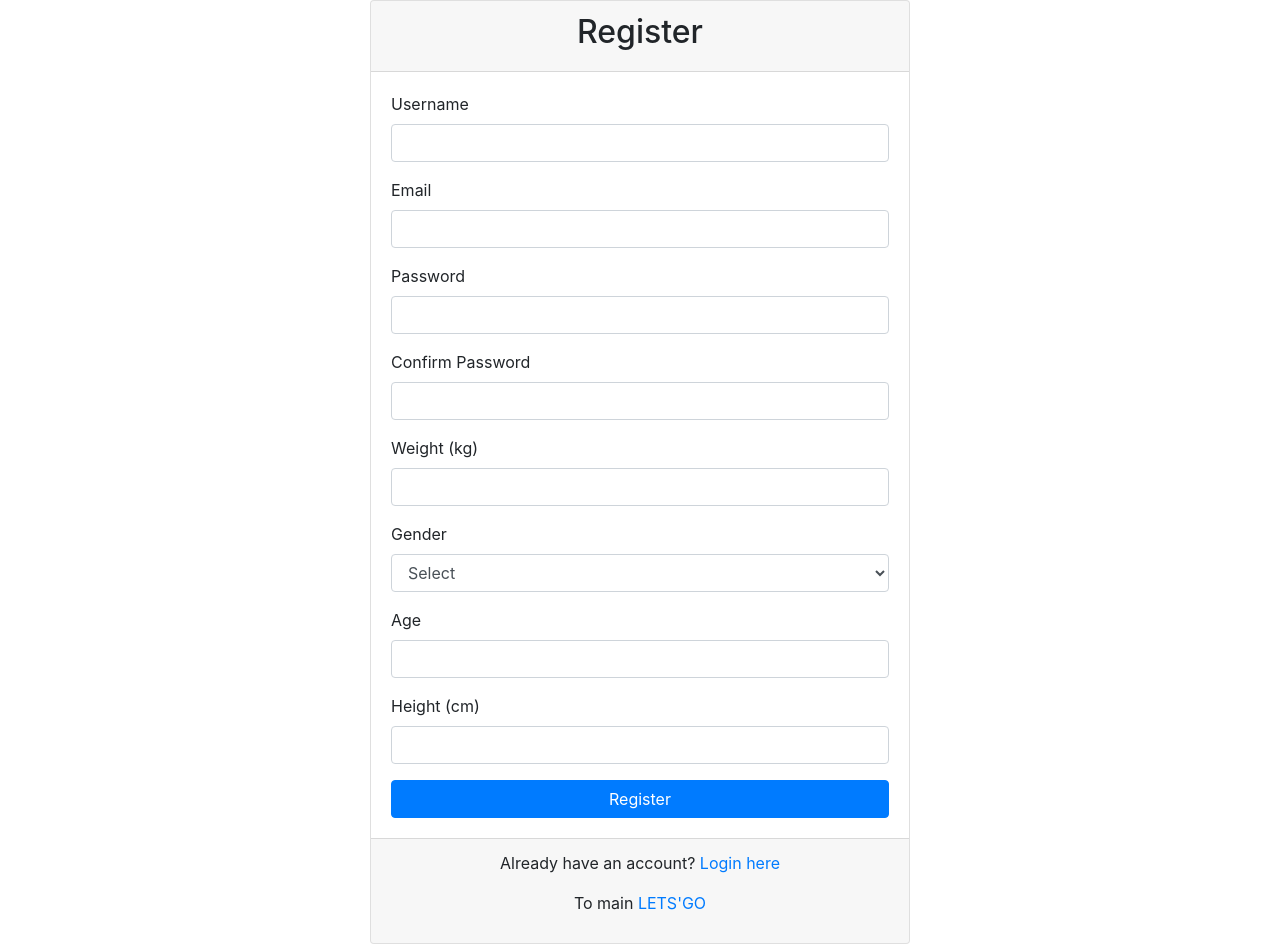
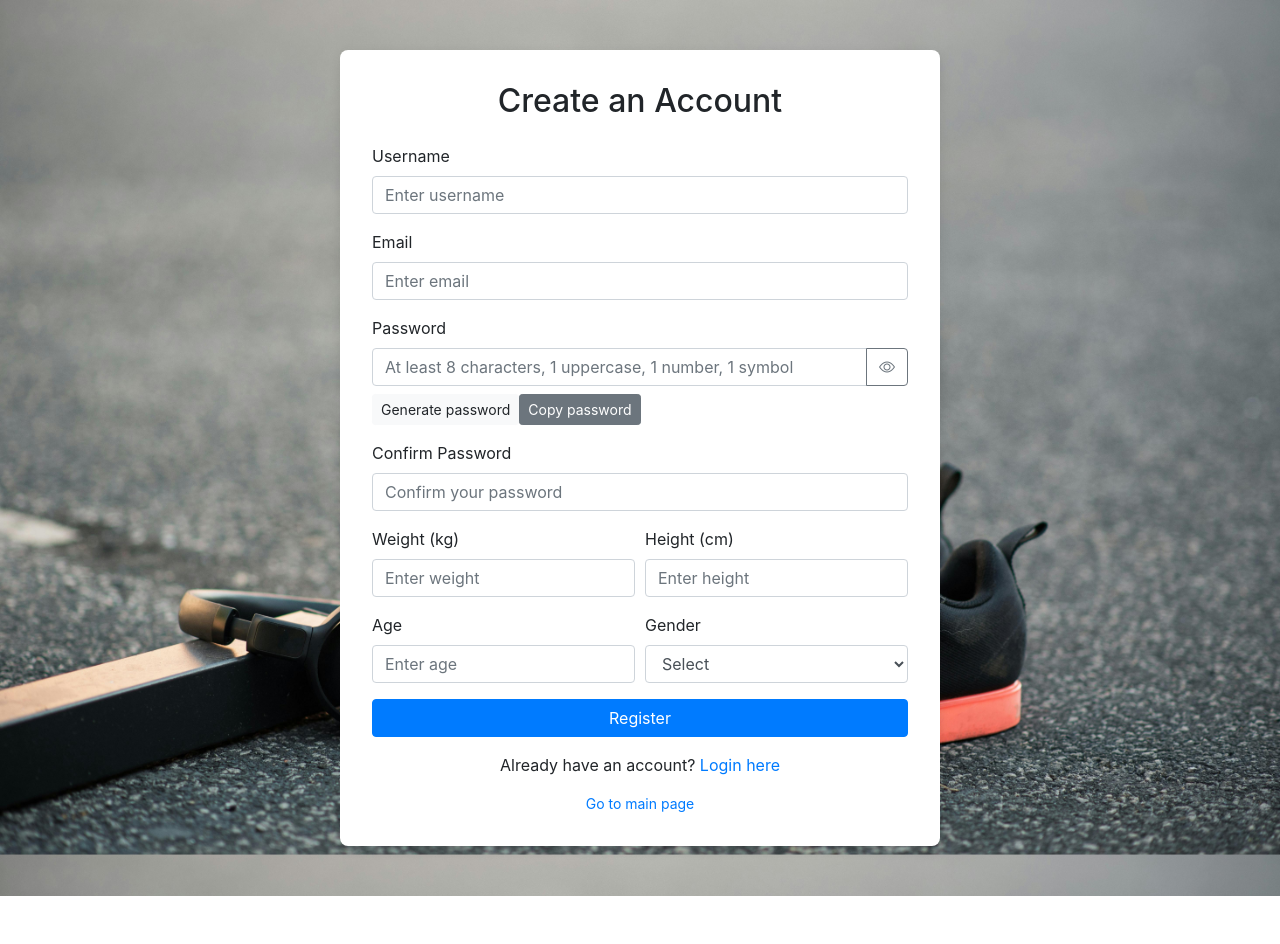
Before and after one commit to 22DP1JBubi/Gym-Bridges-2025, a PHP site: page /register.php in a window 1280 px wide. After the commit the page ends 896 px from the top, so only its background shows below. Run offline with PHP 8.4, Linux system fonts and the light colour scheme.

Commit message:
some log and reg fixes

```diff
--- a/register.php
+++ b/register.php
@@ -1,199 +1,181 @@
-<?php
-session_start();
-$conn = new mysqli('localhost', 'root', '', 'gymbridges');
-if ($conn->connect_error) {
-    die("Connection failed: " . $conn->connect_error);
+<?php session_start(); ?>
+<!DOCTYPE html>
+<html lang="en">
+<head>
+  <meta charset="UTF-8">
+  <title>Register</title>
+  <meta name="viewport" content="width=device-width, initial-scale=1.0">
+  <link href="https://stackpath.bootstrapcdn.com/bootstrap/4.5.2/css/bootstrap.min.css" rel="stylesheet">
+  <link href="https://cdn.jsdelivr.net/npm/bootstrap-icons@1.10.5/font/bootstrap-icons.css" rel="stylesheet">
+  <style>
+    body {
+      background-color: #f8f9fa;
+      padding-top: 50px;
+      padding-bottom: 50px;
+      background: url("images/background.jpg") no-repeat center center fixed;
+      background-size: cover;
     }
+    .register-container {
+      background-color: white;
+      padding: 2rem;
+      border-radius: 8px;
+      box-shadow: 0 4px 12px rgba(0, 0, 0, 0.1);
+      max-width: 600px;
+      margin: auto;
+    }
+    .form-text.text-danger {
+      display: none;
+    }
+    .main-link {
+            text-align: center;
+            margin-top: 10px;
+            font-size: 14px;
 
-$message = '';
-$message_type = '';
+        }
+  </style>
+</head>
+<body>
 
-if ($_SERVER["REQUEST_METHOD"] == "POST") {
-    $username = trim($_POST['username']);
-    $email = trim($_POST['email']);
-    $password = trim($_POST['password']);
-    $confirm_password = trim($_POST['confirm_password']);
-    $weight = trim($_POST['weight']);
-    $gender = trim($_POST['gender']);
-    $age = trim($_POST['age']);
-    $height = trim($_POST['height']);
+<div class="register-container">
+  <h2 class="text-center mb-4">Create an Account</h2>
 
-    // Валидация
-    $errors = [];
+  <?php if (isset($_SESSION['error'])): ?>
+    <div class="alert alert-danger"><?php echo $_SESSION['error']; unset($_SESSION['error']); ?></div>
+  <?php endif; ?>
+  <?php if (isset($_SESSION['success'])): ?>
+    <div class="alert alert-success"><?php echo $_SESSION['success']; unset($_SESSION['success']); ?></div>
+  <?php endif; ?>
 
-    // Проверка пустых строк
-    if (empty($username)) $errors[] = "Username is required.";
-    if (empty($email)) $errors[] = "Email is required.";
-    if (empty($password)) $errors[] = "Password is required.";
-    if (empty($confirm_password)) $errors[] = "Please confirm your password.";
-    if (empty($weight)) $errors[] = "Weight is required.";
-    if (empty($gender)) $errors[] = "Gender is required.";
-    if (empty($age)) $errors[] = "Age is required.";
-    if (empty($height)) $errors[] = "Height is required.";
+  <form method="POST" action="register_process.php" onsubmit="return validateForm()">
+    <div class="form-group">
+      <label>Username</label>
+      <input type="text" class="form-control" id="username" name="username" placeholder="Enter username">
+      <small id="username-error" class="form-text text-danger">Invalid username</small>
+    </div>
 
-    // Проверка на совпадение паролей
-    if ($password !== $confirm_password) $errors[] = "Passwords do not match.";
+    <div class="form-group">
+      <label>Email</label>
+      <input type="email" class="form-control" id="email" name="email" placeholder="Enter email">
+      <small id="email-error" class="form-text text-danger">Invalid email</small>
+    </div>
 
-    // Проверка формата email
-    if (!filter_var($email, FILTER_VALIDATE_EMAIL)) $errors[] = "Invalid email format.";
+    <div class="form-group">
+      <label>Password</label>
+      <div class="input-group">
+        <input type="password" class="form-control" id="password" name="password" placeholder="At least 8 characters, 1 uppercase, 1 number, 1 symbol">
+        <div class="input-group-append">
+          <button class="btn btn-outline-secondary" type="button" id="toggle-password">
+            <i class="bi bi-eye" id="password-icon"></i>
+          </button>
+        </div>
+      </div>
+      <div class="mt-2 d-flex gap-2">
+        <button type="button" class="btn btn-sm btn-light" id="generate-password">Generate password</button>
+        <button type="button" class="btn btn-sm btn-secondary" id="copy-password">Copy password</button>
+      </div>
+      <small id="password-error" class="form-text text-danger">Password must contain uppercase, number and symbol</small>
+    </div>
 
-    // Валидация чисел и диапазонов
-    if (!is_numeric($weight) || $weight < 5 || $weight > 250) $errors[] = "Weight must be a number between 5 and 250 kg.";
-    if (!is_numeric($age) || $age < 0 || $age > 120) $errors[] = "Age must be a number between 0 and 120.";
-    if (!is_numeric($height) || $height < 30 || $height > 250) $errors[] = "Height must be a number between 30 and 250 cm.";
+    <div class="form-group">
+      <label>Confirm Password</label>
+      <input type="password" class="form-control" id="confirm_password" name="confirm_password" placeholder="Confirm your password">
+      <small id="confirm-password-error" class="form-text text-danger">Passwords do not match</small>
+    </div>
 
-    // Проверка уникальности пользователя по email и никнейму
-    $user_check_query = "SELECT * FROM users WHERE email = '$email' OR username = '$username' LIMIT 1";
-    $result = $conn->query($user_check_query);
-    if ($result->num_rows > 0) {
-        $user = $result->fetch_assoc();
-        if ($user['email'] === $email) {
-            $errors[] = "Email is already registered.";
-        }
-        if ($user['username'] === $username) {
-            $errors[] = "Username is already taken.";
-        }
-    }
+    <div class="form-row">
+      <div class="form-group col-md-6">
+        <label>Weight (kg)</label>
+        <input type="number" step="0.1" class="form-control" id="weight" name="weight" placeholder="Enter weight">
+        <small id="weight-error" class="form-text text-danger">Enter weight between 5–250</small>
+      </div>
+      <div class="form-group col-md-6">
+        <label>Height (cm)</label>
+        <input type="number" step="0.1" class="form-control" id="height" name="height" placeholder="Enter height">
+        <small id="height-error" class="form-text text-danger">Height must be 30–250</small>
+      </div>
+    </div>
 
-    // Проверка на наличие ошибок
-    if (empty($errors)) {
-        $password_hash = password_hash($password, PASSWORD_DEFAULT);
-        $registrationDate = date('Y-m-d');
+    <div class="form-row">
+      <div class="form-group col-md-6">
+        <label>Age</label>
+        <input type="number" class="form-control" id="age" name="age" placeholder="Enter age">
+        <small id="age-error" class="form-text text-danger">Age must be 1–120</small>
+      </div>
+      <div class="form-group col-md-6">
+        <label>Gender</label>
+        <select class="form-control" id="gender" name="gender">
+          <option value="">Select</option>
+          <option>Male</option>
+          <option>Female</option>
+          <option>Other</option>
+        </select>
+        <small id="gender-error" class="form-text text-danger">Please select gender</small>
+      </div>
+    </div>
 
-        $sql = "INSERT INTO users (username, email, password, weight, gender, age, height, registrationDate)
-                VALUES ('$username', '$email', '$password_hash', '$weight', '$gender', '$age', '$height', '$registrationDate')";
+    <button type="submit" class="btn btn-primary btn-block">Register</button>
+  </form>
 
-        if ($conn->query($sql) === TRUE) {
-            $message = "Registration successful";
-            $message_type = "success";
-            header("Location: login.php");
-            exit();
-        } else {
-            $message = "Error: " . $conn->error;
-            $message_type = "danger";
-        }
-    } else {
-        $message = implode("<br>", $errors);
-        $message_type = "danger";
-    }
-}
+  <p class="text-center mt-3">Already have an account? <a href="login.php">Login here</a></p>
+  <div class="main-link">
+      <a href="index.html">Go to main page</a>
+    </div>
+</div>
 
-$conn->close();
-?>
-<!DOCTYPE html>
-<html>
-<head>
-    <title>Registration</title>
-    <link href="https://maxcdn.bootstrapcdn.com/bootstrap/4.5.2/css/bootstrap.min.css" rel="stylesheet">
-    <link href="custom.css" rel="stylesheet">
 <script>
+  document.getElementById('toggle-password').addEventListener('click', function () {
+    const pw = document.getElementById('password');
+    const icon = document.getElementById('password-icon');
+    pw.type = pw.type === 'password' ? 'text' : 'password';
+    icon.classList.toggle('bi-eye');
+    icon.classList.toggle('bi-eye-slash');
+  });
+
+  document.getElementById('generate-password').addEventListener('click', function () {
+    fetch('password_generator.php', { method: 'POST' })
+      .then(res => res.text())
+      .then(password => {
+        document.getElementById('password').value = password;
+        document.getElementById('confirm_password').value = '';
+      });
+  });
+
+  document.getElementById('copy-password').addEventListener('click', function () {
+    const passwordField = document.getElementById('password');
+    passwordField.select();
+    passwordField.setSelectionRange(0, 99999); // for mobile
+    navigator.clipboard.writeText(passwordField.value)
+      .then(() => console.log('Password copied'))
+      .catch(err => console.error('Copy failed', err));
+  });
+
   function validateForm() {
-            var username = document.getElementById("username").value.trim();
-            var email = document.getElementById("email").value.trim();
-            var password = document.getElementById("password").value.trim();
-            var confirm_password = document.getElementById("confirm_password").value.trim();
-            var weight = document.getElementById("weight").value.trim();
-            var gender = document.getElementById("gender").value.trim();
-            var age = document.getElementById("age").value.trim();
-            var height = document.getElementById("height").value.trim();
+    let valid = true;
+    const show = id => { document.getElementById(id).style.display = 'block'; valid = false; };
+    const hideAll = () => document.querySelectorAll('.form-text.text-danger').forEach(e => e.style.display = 'none');
+    hideAll();
 
-            if (username === "" || email === "" || password === "" || confirm_password === "" || weight === "" || gender === "" || age === "" || height === "") {
-                alert("All fields are required.");
-                return false;
-            }
+    const username = document.getElementById('username').value.trim();
+    const email = document.getElementById('email').value.trim();
+    const pw = document.getElementById('password').value;
+    const cpw = document.getElementById('confirm_password').value;
+    const weight = parseFloat(document.getElementById('weight').value);
+    const gender = document.getElementById('gender').value;
+    const age = parseInt(document.getElementById('age').value);
+    const height = parseFloat(document.getElementById('height').value);
 
-            var emailPattern = /^[^\s@]+@[^\s@]+\.[^\s@]+$/;
-            if (!emailPattern.test(email)) {
-                alert("Invalid email format.");
-                return false;
-            }
+    if (!/^[a-zA-Z0-9_]{3,}$/.test(username)) show('username-error');
+    if (!/^[^\s@]+@[^\s@]+\.[^\s@]+$/.test(email)) show('email-error');
+    if (pw.length < 8 || !/[A-Z]/.test(pw) || !/\d/.test(pw) || !/[\W_]/.test(pw)) show('password-error');
+    if (pw !== cpw) show('confirm-password-error');
+    if (isNaN(weight) || weight < 5 || weight > 250) show('weight-error');
+    if (!gender) show('gender-error');
+    if (isNaN(age) || age < 1 || age > 120) show('age-error');
+    if (isNaN(height) || height < 30 || height > 250) show('height-error');
 
-            if (password !== confirm_password) {
-                alert("Passwords do not match.");
-                return false;
-            }
-
-            if (isNaN(weight) || weight < 5 || weight > 250) {
-                alert("Weight must be a number between 5 and 250 kg.");
-                return false;
-            }
-
-            if (isNaN(age) || age < 0 || age > 120) {
-                alert("Age must be a number between 0 and 120.");
-                return false;
-            }
-
-            if (isNaN(height) || height < 30 || height > 250) {
-                alert("Height must be a number between 30 and 250 cm.");
-                return false;
-            }
-
-            return true;
+    return valid;
   }
 </script>
-</head>
-<body>
-<div class="container">
-    <div class="row justify-content-center">
-        <div class="col-md-6">
-            <div class="card">
-                <div class="card-header text-center">
-                    <h2>Register</h2>
-                </div>
-                <div class="card-body">
-                    <?php if ($message): ?>
-                        <div class="alert alert-<?php echo $message_type; ?>" role="alert">
-                            <?php echo $message; ?>
-                        </div>
-                    <?php endif; ?>
-                    <form method="POST" action="register.php" onsubmit="return validateForm()">
-                        <div class="form-group">
-                            <label for="username">Username</label>
-                            <input type="text" class="form-control" id="username" name="username" required>
-                        </div>
-                        <div class="form-group">
-                            <label for="email">Email</label>
-                            <input type="email" class="form-control" id="email" name="email" required>
-                        </div>
-                        <div class="form-group">
-                            <label for="password">Password</label>
-                            <input type="password" class="form-control" id="password" name="password" required>
-                        </div>
-                        <div class="form-group">
-                            <label for="confirm_password">Confirm Password</label>
-                            <input type="password" class="form-control" id="confirm_password" name="confirm_password" required>
-                        </div>
-                        <div class="form-group">
-                            <label for="weight">Weight (kg)</label>
-                            <input type="number" step="0.1" class="form-control" id="weight" name="weight" required>
-                        </div>
-                        <div class="form-group">
-                            <label for="gender">Gender</label>
-                            <select class="form-control" id="gender" name="gender" required>
-                                <option value="">Select</option>
-                                <option value="Male">Male</option>
-                                <option value="Female">Female</option>
-                                <option value="Other">Other</option>
-                            </select>
-                        </div>
-                        <div class="form-group">
-                            <label for="age">Age</label>
-                            <input type="number" class="form-control" id="age" name="age" required>
-                        </div>
-                        <div class="form-group">
-                            <label for="height">Height (cm)</label>
-                            <input type="number" step="0.1" class="form-control" id="height" name="height" required>
-                        </div>
-                        <button type="submit" class="btn btn-primary btn-block">Register</button>
-                    </form>
-                </div>
-                <div class="card-footer text-center">
-                    <p>Already have an account? <a href="login.php">Login here</a></p>
-                    <p>To main <a href="index.html">LETS'GO</a></p>
-                </div>
-            </div>
-        </div>
-    </div>
-</div>
+
 </body>
 </html>
```
Also changed, not shown: login.php (+84 -66 lines), login_process.php (added, +55 -0 lines), password_generator.php (added, +57 -0 lines), register_process.php (added, +69 -0 lines), images/background.jpg (added), uploads/IMG_6245.jpg (added), 1 other file. Lines whose indentation alone changed are shown as unchanged.
